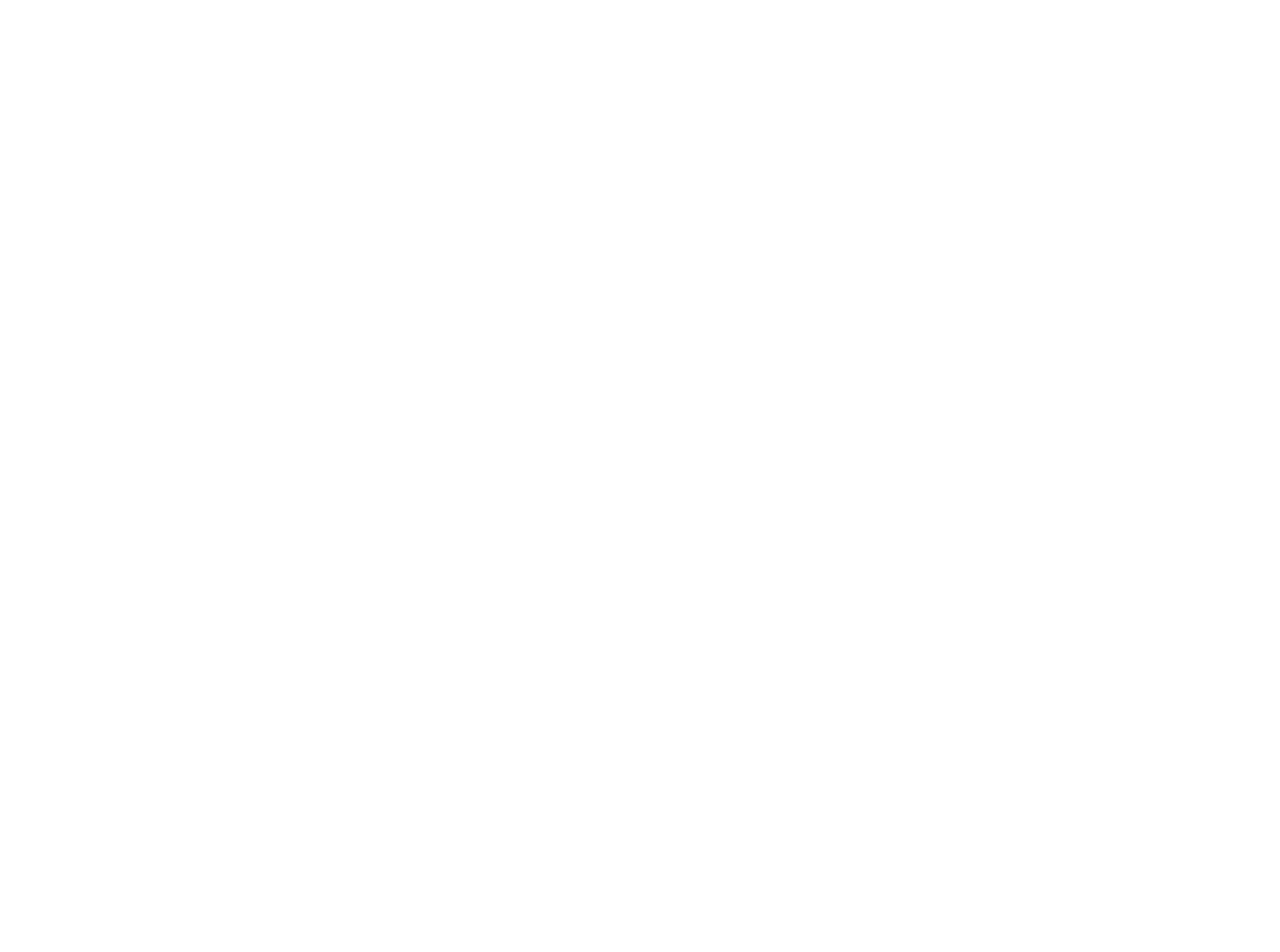
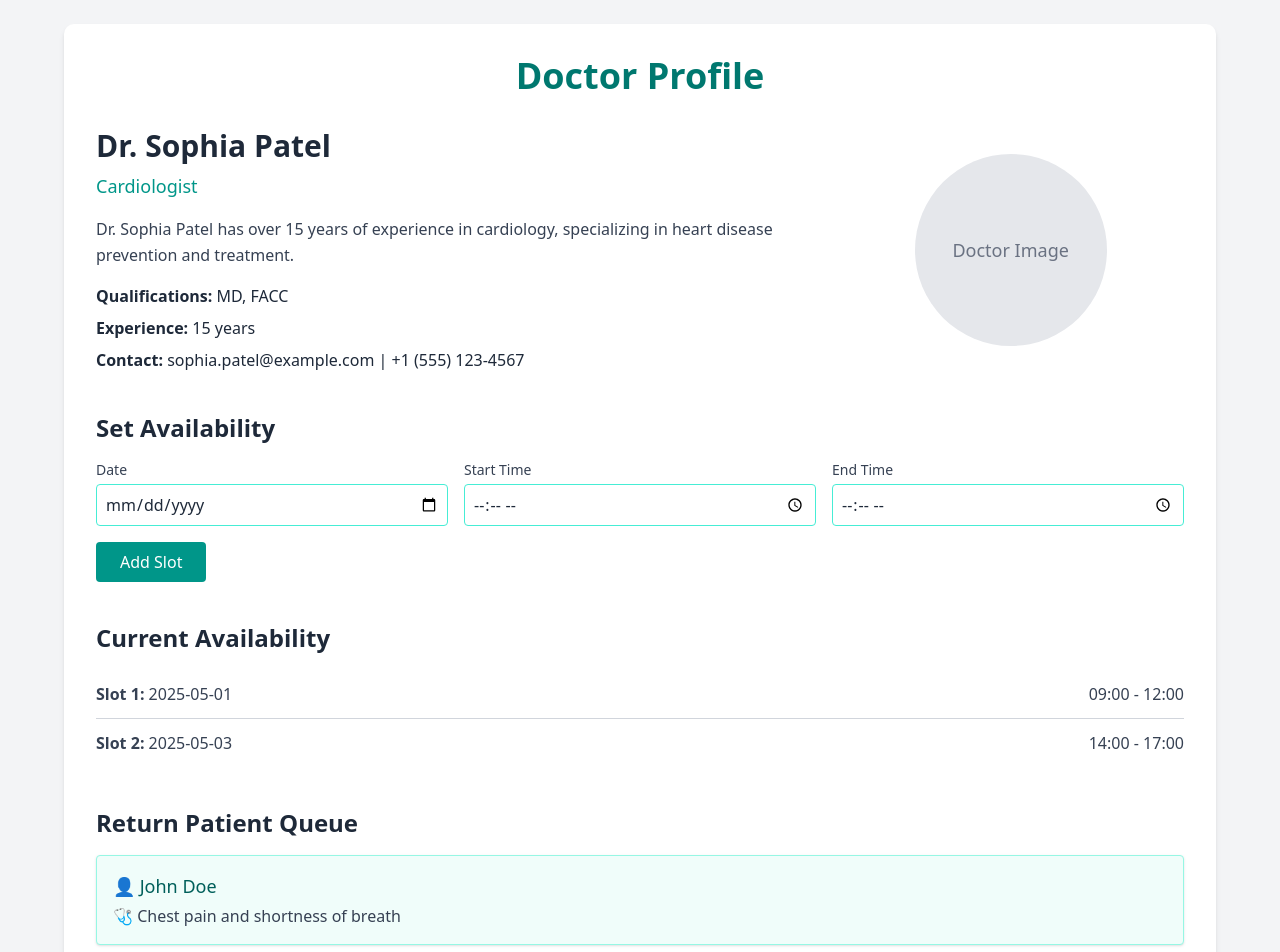
Before and after one commit to RITIK-CHAUDHRY/ilaaze-e-36, a React (Vite) app in the folder client/: page /doctor in a window 1280 px wide. Before the commit this address had no page. Shown: the top 952 px of the page. Before the commit the page ends 800 px from the top, so only its background shows below. Built offline with nearby package versions, Linux system fonts and the light colour scheme.

Commit message:
doctorprofile.tsx

```diff
--- a/client/src/App.tsx
+++ b/client/src/App.tsx
@@ -4,6 +4,7 @@
 import Dashboard from './pages/Dashboard/dashboard';
 import "slick-carousel/slick/slick.css";
 import "slick-carousel/slick/slick-theme.css";
+import DoctorProfileUI from './pages/Doctor/profile';
 
 
 function App() {
@@ -13,6 +14,7 @@
         <Routes>
           <Route path="/" element={<Home />} />
           <Route path="/dashboard" element={<Dashboard />} />
+          <Route path="/doctor" element={<DoctorProfileUI/>}/>
         </Routes>
       </BrowserRouter>
     </ThemeProvider>
--- /dev/null
+++ b/client/src/pages/Doctor/profile.tsx
@@ -0,0 +1,129 @@
+import React, { useState } from 'react';
+
+const DoctorProfileUI: React.FC = () => {
+  const [availability, setAvailability] = useState([
+    { date: '2025-05-01', start: '09:00', end: '12:00' },
+    { date: '2025-05-03', start: '14:00', end: '17:00' }
+  ]);
+
+  const [newSlot, setNewSlot] = useState({ date: '', start: '', end: '' });
+
+  const handleAddSlot = () => {
+    if (newSlot.date && newSlot.start && newSlot.end) {
+      setAvailability([...availability, newSlot]);
+      setNewSlot({ date: '', start: '', end: '' });
+    }
+  };
+
+  const doctor = {
+    name: 'Dr. Sophia Patel',
+    specialization: 'Cardiologist',
+    email: 'sophia.patel@example.com',
+    phone: '+1 (555) 123-4567',
+    bio: 'Dr. Sophia Patel has over 15 years of experience in cardiology, specializing in heart disease prevention and treatment.',
+    qualifications: 'MD, FACC',
+    experience: 15
+  };
+
+  const patientQueue = [
+    { name: 'John Doe', problem: 'Chest pain and shortness of breath' },
+    { name: 'Amit Sharma', problem: 'Irregular heartbeat and dizziness' },
+    { name: 'Sarah Lee', problem: 'High blood pressure and fatigue' }
+  ];
+
+  return (
+    <div className="w-full min-h-screen bg-gray-100 p-6 overflow-auto">
+      <div className="max-w-6xl mx-auto bg-white p-8 rounded-lg shadow-md">
+        <h1 className="text-4xl font-bold mb-8 text-center text-teal-700">Doctor Profile</h1>
+
+        <div className="grid grid-cols-1 md:grid-cols-3 gap-6 items-center mb-10">
+          <div className="md:col-span-2">
+            <h2 className="text-3xl font-semibold text-gray-800 mb-2">{doctor.name}</h2>
+            <p className="text-lg text-teal-600 font-medium mb-4">{doctor.specialization}</p>
+            <p className="text-gray-700 mb-4 leading-relaxed">{doctor.bio}</p>
+            <ul className="text-gray-800 space-y-2">
+              <li><strong>Qualifications:</strong> {doctor.qualifications}</li>
+              <li><strong>Experience:</strong> {doctor.experience} years</li>
+              <li><strong>Contact:</strong> {doctor.email} | {doctor.phone}</li>
+            </ul>
+          </div>
+          <div className="flex justify-center">
+            <div className="w-48 h-48 bg-gray-200 rounded-full flex items-center justify-center text-gray-500 text-lg">
+              Doctor Image
+            </div>
+          </div>
+        </div>
+
+        {/* Availability Form */}
+        <div className="mb-10">
+          <h3 className="text-2xl font-semibold text-gray-800 mb-4">Set Availability</h3>
+          <form className="grid grid-cols-1 sm:grid-cols-3 gap-4">
+            <div>
+              <label className="block text-sm font-medium text-gray-700 mb-1">Date</label>
+              <input
+                type="date"
+                className="w-full p-2 border border-teal-300 bg-white text-gray-800 rounded focus:outline-none focus:ring-2 focus:ring-teal-500"
+                value={newSlot.date}
+                onChange={(e) => setNewSlot({ ...newSlot, date: e.target.value })}
+              />
+            </div>
+            <div>
+              <label className="block text-sm font-medium text-gray-700 mb-1">Start Time</label>
+              <input
+                type="time"
+                className="w-full p-2 border border-teal-300 bg-white text-gray-800 rounded focus:outline-none focus:ring-2 focus:ring-teal-500"
+                value={newSlot.start}
+                onChange={(e) => setNewSlot({ ...newSlot, start: e.target.value })}
+              />
+            </div>
+            <div>
+              <label className="block text-sm font-medium text-gray-700 mb-1">End Time</label>
+              <input
+                type="time"
+                className="w-full p-2 border border-teal-300 bg-white text-gray-800 rounded focus:outline-none focus:ring-2 focus:ring-teal-500"
+                value={newSlot.end}
+                onChange={(e) => setNewSlot({ ...newSlot, end: e.target.value })}
+              />
+            </div>
+          </form>
+          <div className="mt-4">
+            <button
+              onClick={handleAddSlot}
+              className="bg-teal-600 text-white px-6 py-2 rounded hover:bg-teal-700 transition"
+            >
+              Add Slot
+            </button>
+          </div>
+        </div>
+
+        {/* Availability List */}
+        <div className="mb-10">
+          <h3 className="text-2xl font-semibold text-gray-800 mb-4">Current Availability</h3>
+          <ul className="divide-y divide-gray-300">
+            {availability.map((slot, idx) => (
+              <li key={idx} className="py-3 flex justify-between text-gray-700">
+                <span><strong>Slot {idx + 1}:</strong> {slot.date}</span>
+                <span>{slot.start} - {slot.end}</span>
+              </li>
+            ))}
+          </ul>
+        </div>
+
+        {/* Return Patient Queue */}
+        <div>
+          <h3 className="text-2xl font-semibold text-gray-800 mb-4">Return Patient Queue</h3>
+          <ul className="space-y-4">
+            {patientQueue.map((patient, index) => (
+              <li key={index} className="bg-teal-50 border border-teal-200 p-4 rounded shadow-sm">
+                <p className="text-lg font-medium text-teal-800">👤 {patient.name}</p>
+                <p className="text-gray-700 mt-1">🩺 {patient.problem}</p>
+              </li>
+            ))}
+          </ul>
+        </div>
+      </div>
+    </div>
+  );
+};
+
+export default DoctorProfileUI;
--- a/client/src/pages/Home/Home.tsx
+++ b/client/src/pages/Home/Home.tsx
@@ -2,7 +2,7 @@
 import DoctorCard from "@/components/shared/Card"
 import Hero from "@/components/shared/Hero"
 import Navbar from "@/components/shared/Navbar"
-import Para from "@/components/shared/para"
+import Para from "@/components/shared/Para"
 
 function Home() {
   return (
```
